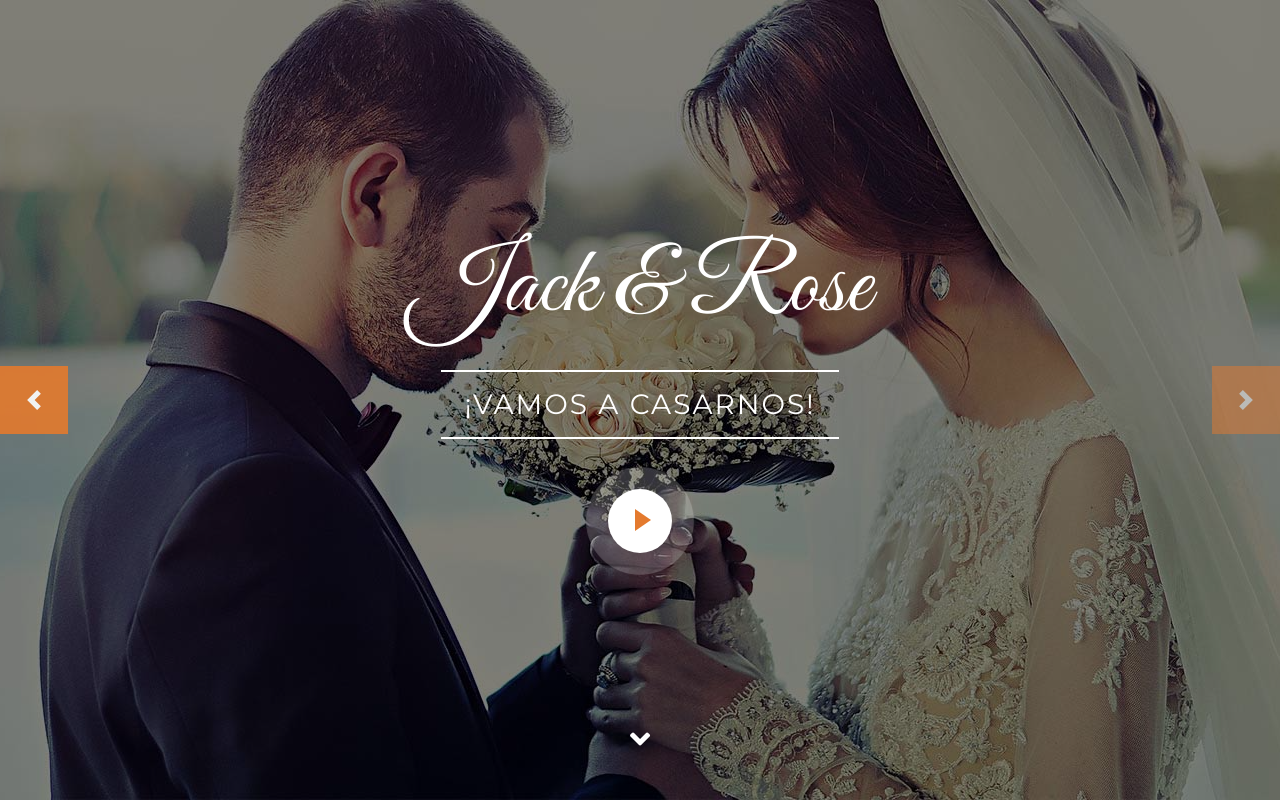
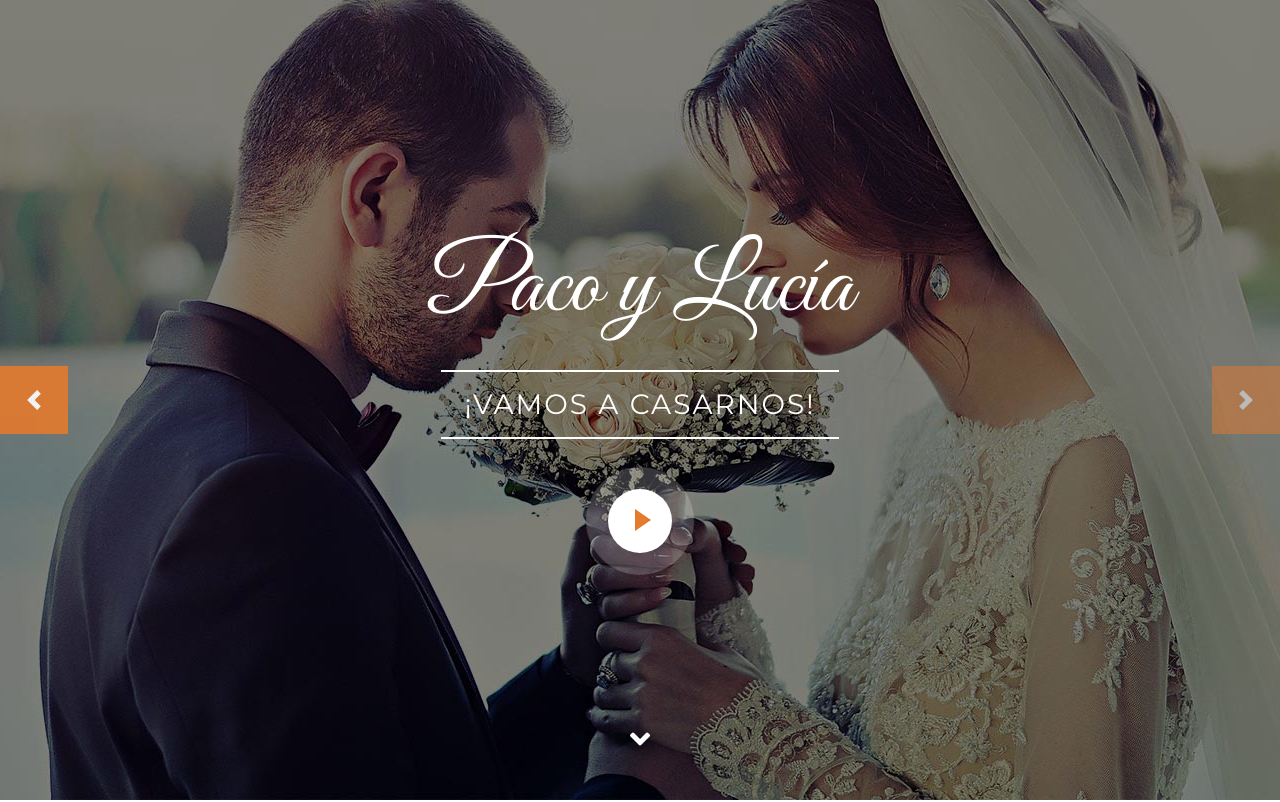
Before and after one commit to cilleke/BodaPaquiJuan, a plain HTML site: page index.html in a window 1280 px wide. Shown: the top 802 px of the page. Drawn offline with nearby package versions, Linux system fonts and the light colour scheme.

Commit message:
Cambio los nombres por Paco y Lucia

```diff
--- a/index.html
+++ b/index.html
@@ -3,7 +3,7 @@
 
 <head>
     <meta charset="utf-8">
-    <title>Jack & Rose - Free Wedding Website Template</title>
+    <title>PacoyLucia - Free Wedding Website Template</title>
     <meta content="width=device-width, initial-scale=1.0" name="viewport">
     <meta content="Free HTML Templates" name="keywords">
     <meta content="Free HTML Templates" name="description">
@@ -30,7 +30,7 @@
     <!-- Navbar Start -->
     <nav class="navbar fixed-top shadow-sm navbar-expand-lg bg-dark navbar-dark py-3 py-lg-0 px-lg-5">
         <a href="index.html" class="navbar-brand d-block d-lg-none">
-            <h1 class="font-secondary text-white mb-n2">Jack <span class="text-primary">&</span> Rose</h1>
+            <h1 class="font-secondary text-white mb-n2">Paco <span class="text-primary">y</span> Lucia</h1>
         </a>
         <button type="button" class="navbar-toggler" data-toggle="collapse" data-target="#navbarCollapse">
             <span class="navbar-toggler-icon"></span>
@@ -64,7 +64,7 @@
                     <img class="position-absolute w-100 h-100" src="img/carousel-1.jpg" style="object-fit: cover;">
                     <div class="carousel-caption d-flex flex-column align-items-center justify-content-center">
                         <div class="p-3" style="max-width: 900px;">
-                            <h1 class="display-1 font-secondary text-white mt-n3 mb-md-4">Jack & Rose</h1>
+                            <h1 class="display-1 font-secondary text-white mt-n3 mb-md-4">Paco y Lucía</h1>
                             <div class="d-inline-block border-top border-bottom border-light py-3 px-4">
                                 <h3 class="text-uppercase font-weight-normal text-white m-0" style="letter-spacing: 2px;">¡Vamos a casarnos!</h3>
                             </div>
@@ -79,7 +79,7 @@
                     <img class="position-absolute w-100 h-100" src="img/carousel-2.jpg" style="object-fit: cover;">
                     <div class="carousel-caption d-flex flex-column align-items-center justify-content-center">
                         <div class="p-3" style="max-width: 900px;">
-                            <h1 class="display-1 font-secondary text-white mt-n3 mb-md-4">Jack & Rose</h1>
+                            <h1 class="display-1 font-secondary text-white mt-n3 mb-md-4">Paco y Lucia</h1>
                             <div class="d-inline-block border-top border-bottom border-light py-3 px-4">
                                 <h3 class="text-uppercase font-weight-normal text-white m-0" style="letter-spacing: 2px;">We're getting married</h3>
                             </div>
```
